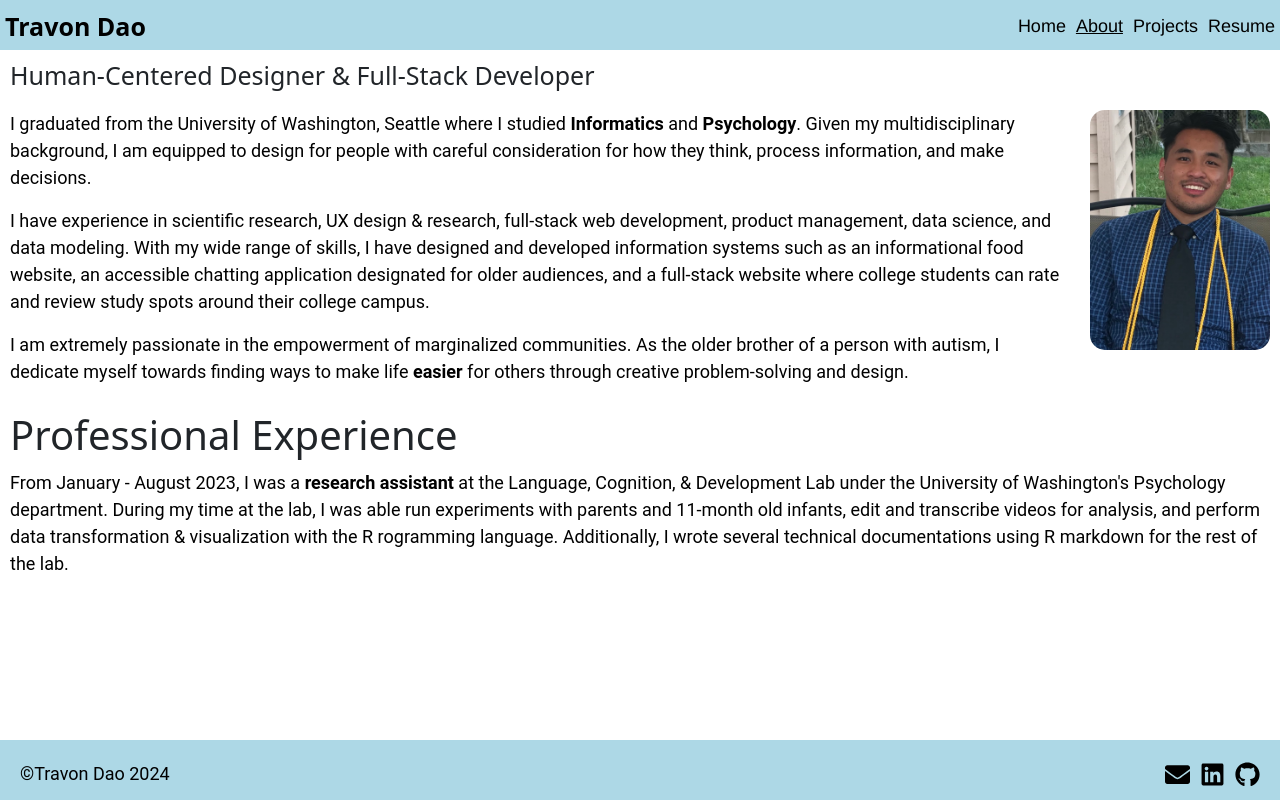
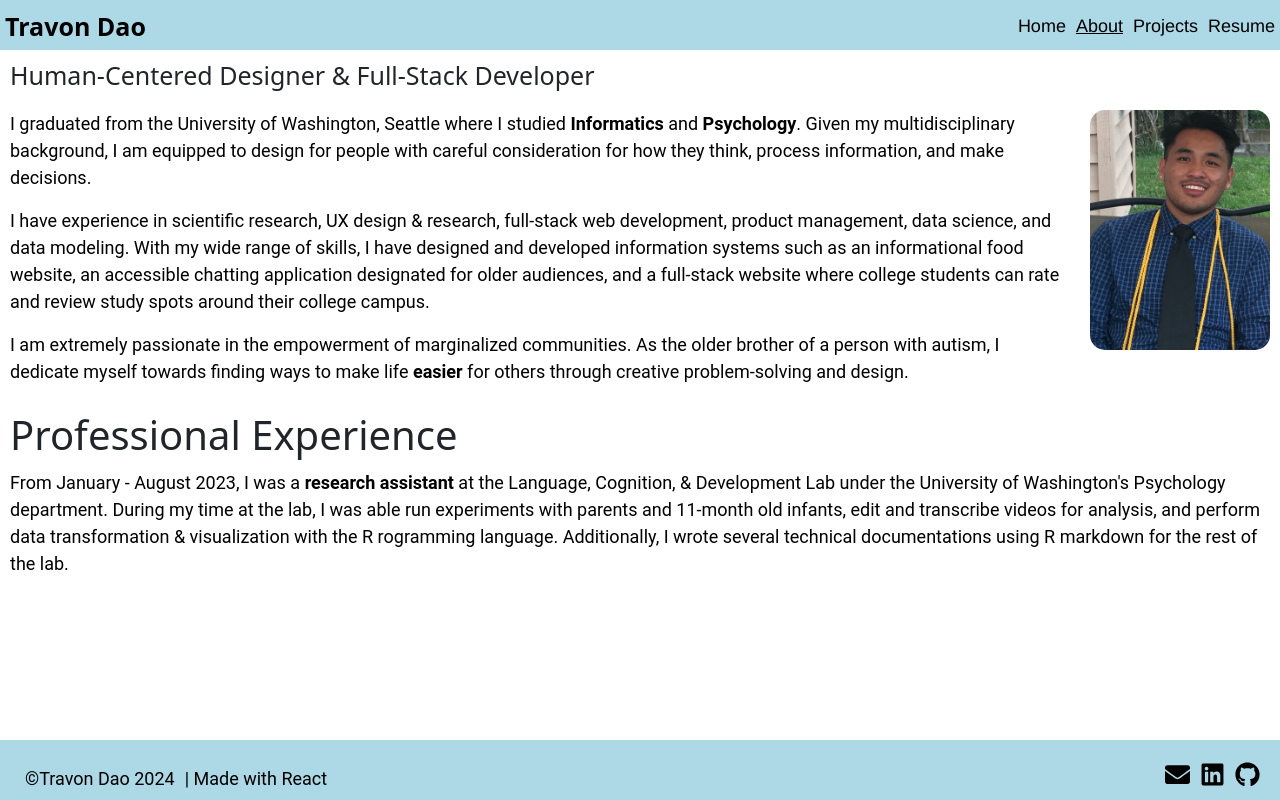
Before and after one commit to tdao09/portfolio, a React (Create React App) app: page /about in a window 1280 px wide. Built offline with nearby package versions, Linux system fonts and the light colour scheme.

Commit message:
made with react in footer

```diff
--- a/src/components/footer.js
+++ b/src/components/footer.js
@@ -5,7 +5,11 @@ export default function Footer() {
     return(
         <footer className="footer">
             <div className="copy-div">
-                <p className="copy">&copy;Travon Dao 2024</p>
+                <div className="footer-container">
+                    <p className="copy">&copy;Travon Dao 2024</p>
+                    <p>| Made with React</p>
+                </div>
+
             </div>
             <div className="list-div">
                 <ul>
--- a/src/css/footer.css
+++ b/src/css/footer.css
@@ -24,6 +24,14 @@ footer ul li a {
     font-size: 18px;
 }
 
+.footer-container {
+    display: flex;
+}
+
+.footer-container p {
+    margin: 5px;
+}
+
 .envelope-logo, .linkedin-logo, .github-logo {
     width: 25px;
     height: 25px;
```
